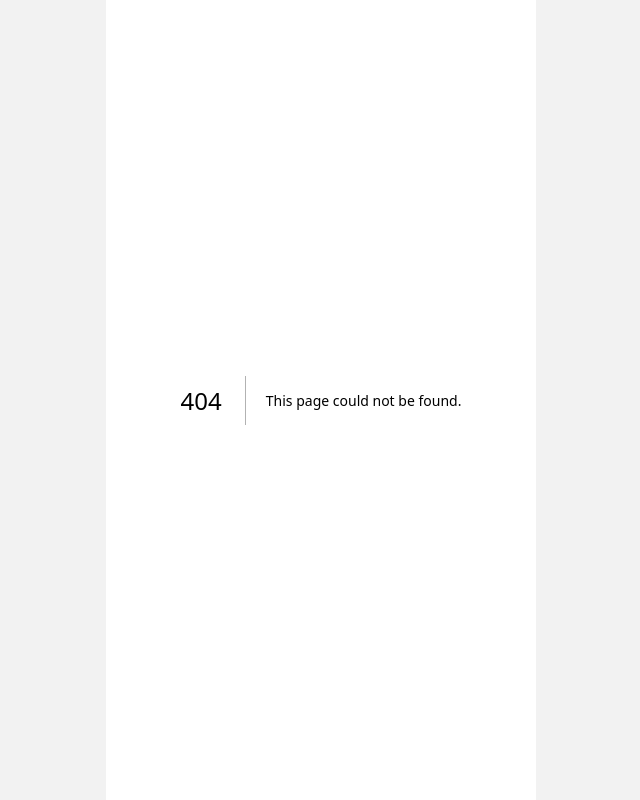
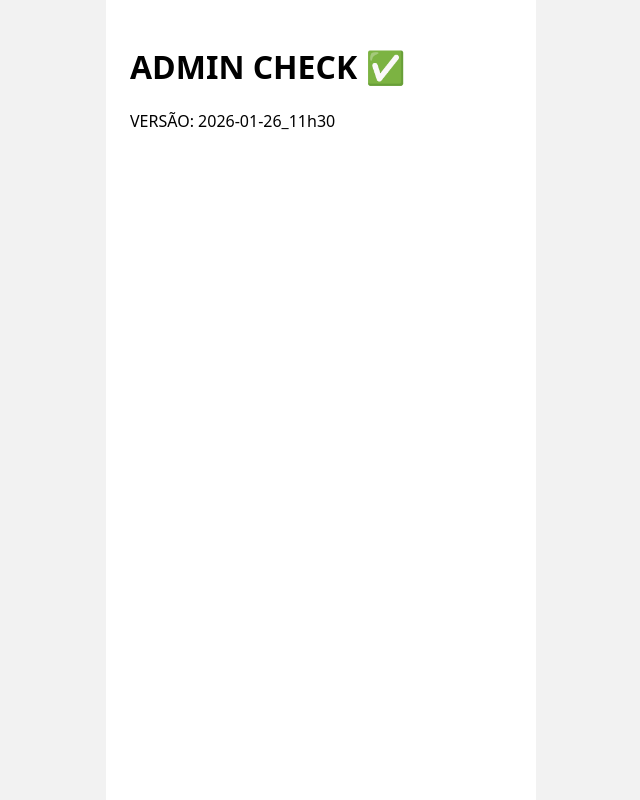
Before and after one commit to excompanhia/aplicativo-jornada, a Next.js app: page /admin-check in a window 1280 px wide. Before the commit this address had no page. Shown: the whole page, without its empty margins (319-959 px from the left). Built offline with nearby package versions, Linux system fonts and the light colour scheme.

Commit message:
Admin: cria rota /admin-check para validar deploy

```diff
--- /dev/null
+++ b/app/admin-check/page.tsx
@@ -0,0 +1,11 @@
+export const dynamic = "force-dynamic";
+export const revalidate = 0;
+
+export default function AdminCheckPage() {
+  return (
+    <main style={{ padding: 24, fontFamily: "system-ui, sans-serif" }}>
+      <h1>ADMIN CHECK ✅</h1>
+      <p>VERSÃO: 2026-01-26_11h30</p>
+    </main>
+  );
+}
```
